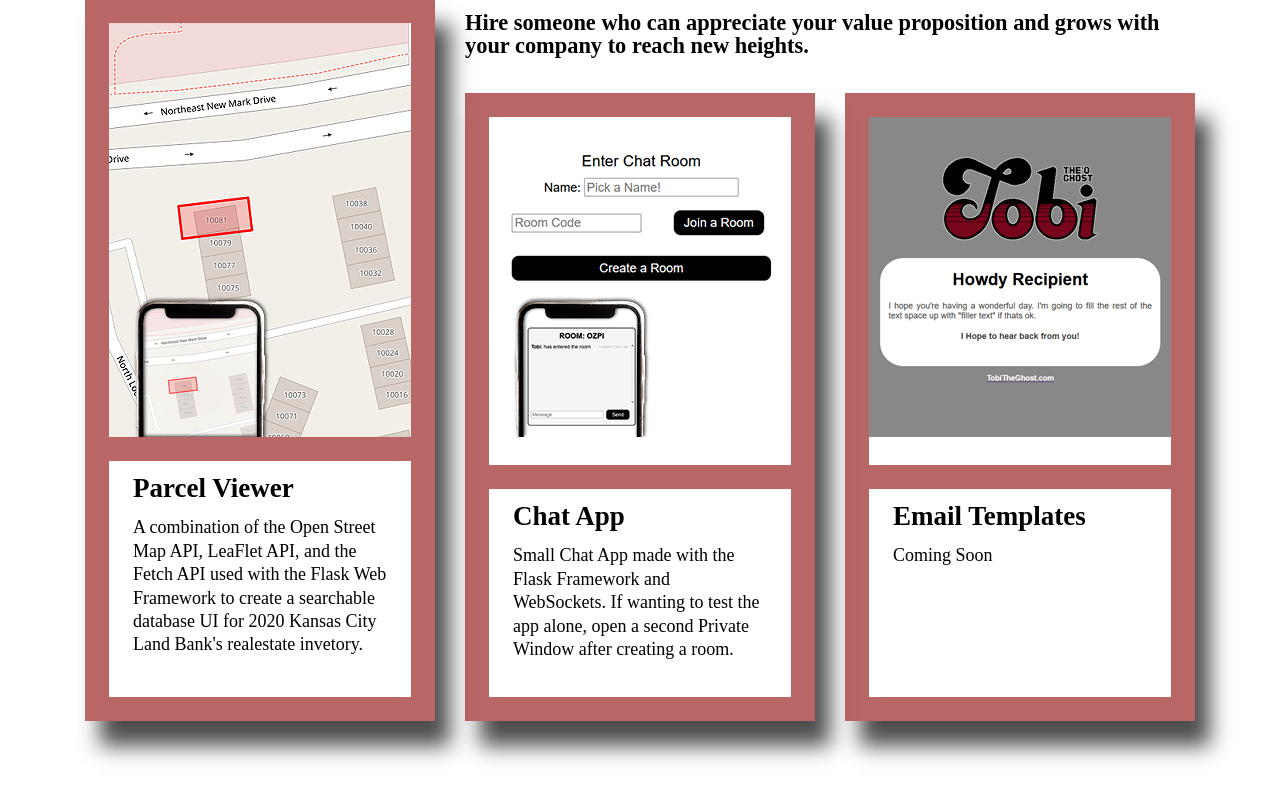
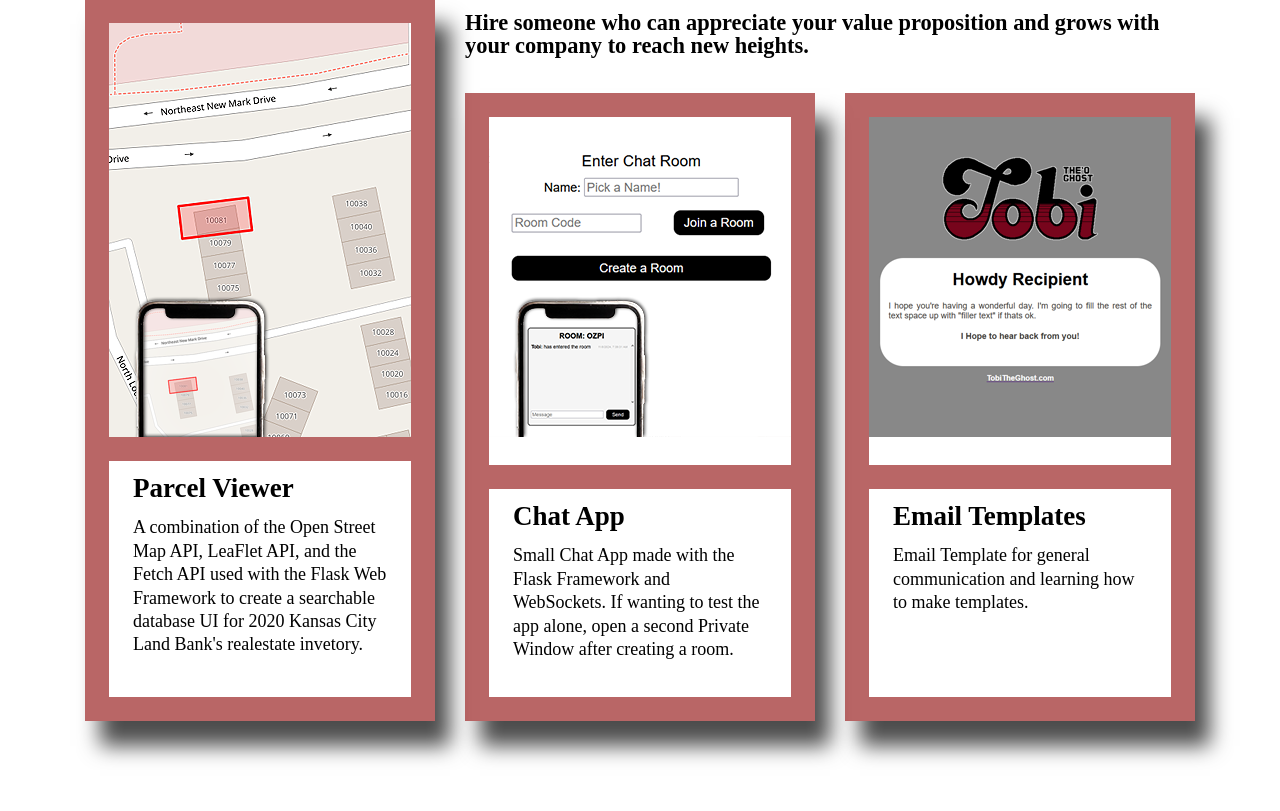
Before and after one commit to Tobitheghost/Tobitheghost.com, a Flask app: page / in a window 1280 px wide. Shown: the part 811-1622 px from the top of the page. Run offline with Flask 3, Linux system fonts and the light colour scheme.

Commit message:
Routine Update

```diff
--- a/website/templates/main/main.html
+++ b/website/templates/main/main.html
@@ -80,7 +80,7 @@
             </div>
             <div class="card_text">
                 <h2>Email Templates</h2>
-                <p>Coming Soon</p>
+                <p>Email Template for general communication and learning how to make templates.</p>
             </div>
         </article>
 
--- a/website/templates/pixel_art/pixel_art.html
+++ b/website/templates/pixel_art/pixel_art.html
@@ -19,7 +19,6 @@
             <img src="{{url_for('static', filename='pixel_art/images/Big NOur - Copy.png')}}"/>
         </div>
         <div class="social_svg_aside">
-            <!-- <div class="svg_container"> <a href="###"><svg  viewBox="0 0 25 25"><path d="M19 0h-14c-2.761 0-5 2.239-5 5v14c0 2.761 2.239 5 5 5h14c2.762 0 5-2.239 5-5v-14c0-2.761-2.238-5-5-5zm-11 19h-3v-11h3v11zm-1.5-12.268c-.966 0-1.75-.79-1.75-1.764s.784-1.764 1.75-1.764 1.75.79 1.75 1.764-.783 1.764-1.75 1.764zm13.5 12.268h-3v-5.604c0-3.368-4-3.113-4 0v5.604h-3v-11h3v1.765c1.396-2.586 7-2.777 7 2.476v6.759z"/></svg></a></div> -->
             <div class="svg_container"> <a href="###"><svg  viewBox="0,0,256,256" width="50px" height="50px"><g fill="#0F0F0F" fill-rule="nonzero" stroke="none" stroke-width="1" stroke-linecap="butt" stroke-linejoin="miter" stroke-miterlimit="10" stroke-dasharray="" stroke-dashoffset="0" font-family="none" font-weight="none" font-size="none" text-anchor="none" style="mix-blend-mode: normal"><g transform="scale(5.12,5.12)"><path d="M50.0625,10.4375c-1.84766,0.82031 -3.82812,1.37109 -5.91016,1.62109c2.125,-1.27344 3.75781,-3.28906 4.52344,-5.6875c-1.98437,1.17578 -4.19141,2.03125 -6.53125,2.49219c-1.875,-2 -4.54687,-3.24609 -7.50391,-3.24609c-5.67969,0 -10.28516,4.60156 -10.28516,10.28125c0,0.80469 0.09375,1.58984 0.26953,2.34375c-8.54687,-0.42969 -16.12109,-4.52344 -21.19531,-10.74609c-0.88672,1.52344 -1.39062,3.28906 -1.39062,5.17187c0,3.56641 1.8125,6.71484 4.57422,8.5625c-1.6875,-0.05469 -3.27344,-0.51953 -4.66016,-1.28906c0,0.04297 0,0.08594 0,0.12891c0,4.98438 3.54688,9.13672 8.24609,10.08594c-0.85937,0.23438 -1.76953,0.35938 -2.70703,0.35938c-0.66406,0 -1.30859,-0.0625 -1.9375,-0.1875c1.3125,4.08203 5.10938,7.0625 9.60547,7.14453c-3.51562,2.75781 -7.94922,4.39844 -12.76953,4.39844c-0.83203,0 -1.64844,-0.04687 -2.44922,-0.14453c4.54687,2.92188 9.95312,4.62109 15.76172,4.62109c18.91406,0 29.25781,-15.66797 29.25781,-29.25391c0,-0.44531 -0.01172,-0.89453 -0.02734,-1.33203c2.00781,-1.44922 3.75,-3.26172 5.12891,-5.32422z"></path></g></g></svg></a> </div>
             <div class="svg_container"> <a href="###"><svg  viewBox="0 0 24 24" fill="none"><path fill-rule="evenodd" clip-rule="evenodd" d="M12 18C15.3137 18 18 15.3137 18 12C18 8.68629 15.3137 6 12 6C8.68629 6 6 8.68629 6 12C6 15.3137 8.68629 18 12 18ZM12 16C14.2091 16 16 14.2091 16 12C16 9.79086 14.2091 8 12 8C9.79086 8 8 9.79086 8 12C8 14.2091 9.79086 16 12 16Z" fill="#0F0F0F"/>
                 <path d="M18 5C17.4477 5 17 5.44772 17 6C17 6.55228 17.4477 7 18 7C18.5523 7 19 6.55228 19 6C19 5.44772 18.5523 5 18 5Z" fill="#0F0F0F"/>
@@ -37,7 +36,6 @@
             <img src="{{url_for('static', filename='pixel_art/images/Brisif big - Copy.png')}}"/>
         </div>
         <div class="social_svg_aside">
-            <!-- <div class="svg_container"> <a href="###"><svg  viewBox="0 0 25 25"><path d="M19 0h-14c-2.761 0-5 2.239-5 5v14c0 2.761 2.239 5 5 5h14c2.762 0 5-2.239 5-5v-14c0-2.761-2.238-5-5-5zm-11 19h-3v-11h3v11zm-1.5-12.268c-.966 0-1.75-.79-1.75-1.764s.784-1.764 1.75-1.764 1.75.79 1.75 1.764-.783 1.764-1.75 1.764zm13.5 12.268h-3v-5.604c0-3.368-4-3.113-4 0v5.604h-3v-11h3v1.765c1.396-2.586 7-2.777 7 2.476v6.759z"/></svg></a></div> -->
             <div class="svg_container"> <a href="###"><svg  viewBox="0,0,256,256" width="50px" height="50px"><g fill="#0F0F0F" fill-rule="nonzero" stroke="none" stroke-width="1" stroke-linecap="butt" stroke-linejoin="miter" stroke-miterlimit="10" stroke-dasharray="" stroke-dashoffset="0" font-family="none" font-weight="none" font-size="none" text-anchor="none" style="mix-blend-mode: normal"><g transform="scale(5.12,5.12)"><path d="M50.0625,10.4375c-1.84766,0.82031 -3.82812,1.37109 -5.91016,1.62109c2.125,-1.27344 3.75781,-3.28906 4.52344,-5.6875c-1.98437,1.17578 -4.19141,2.03125 -6.53125,2.49219c-1.875,-2 -4.54687,-3.24609 -7.50391,-3.24609c-5.67969,0 -10.28516,4.60156 -10.28516,10.28125c0,0.80469 0.09375,1.58984 0.26953,2.34375c-8.54687,-0.42969 -16.12109,-4.52344 -21.19531,-10.74609c-0.88672,1.52344 -1.39062,3.28906 -1.39062,5.17187c0,3.56641 1.8125,6.71484 4.57422,8.5625c-1.6875,-0.05469 -3.27344,-0.51953 -4.66016,-1.28906c0,0.04297 0,0.08594 0,0.12891c0,4.98438 3.54688,9.13672 8.24609,10.08594c-0.85937,0.23438 -1.76953,0.35938 -2.70703,0.35938c-0.66406,0 -1.30859,-0.0625 -1.9375,-0.1875c1.3125,4.08203 5.10938,7.0625 9.60547,7.14453c-3.51562,2.75781 -7.94922,4.39844 -12.76953,4.39844c-0.83203,0 -1.64844,-0.04687 -2.44922,-0.14453c4.54687,2.92188 9.95312,4.62109 15.76172,4.62109c18.91406,0 29.25781,-15.66797 29.25781,-29.25391c0,-0.44531 -0.01172,-0.89453 -0.02734,-1.33203c2.00781,-1.44922 3.75,-3.26172 5.12891,-5.32422z"></path></g></g></svg></a> </div>
             <div class="svg_container"> <a href="###"><svg  viewBox="0 0 24 24" fill="none"><path fill-rule="evenodd" clip-rule="evenodd" d="M12 18C15.3137 18 18 15.3137 18 12C18 8.68629 15.3137 6 12 6C8.68629 6 6 8.68629 6 12C6 15.3137 8.68629 18 12 18ZM12 16C14.2091 16 16 14.2091 16 12C16 9.79086 14.2091 8 12 8C9.79086 8 8 9.79086 8 12C8 14.2091 9.79086 16 12 16Z" fill="#0F0F0F"/>
                 <path d="M18 5C17.4477 5 17 5.44772 17 6C17 6.55228 17.4477 7 18 7C18.5523 7 19 6.55228 19 6C19 5.44772 18.5523 5 18 5Z" fill="#0F0F0F"/>
@@ -92,7 +90,6 @@
             <img src="{{url_for('static', filename='pixel_art/images/Cash Card 400% - Copy.png')}}"/>
         </div>
         <div class="social_svg_aside">
-            <!-- <div class="svg_container"> <a href="###"><svg  viewBox="0 0 25 25"><path d="M19 0h-14c-2.761 0-5 2.239-5 5v14c0 2.761 2.239 5 5 5h14c2.762 0 5-2.239 5-5v-14c0-2.761-2.238-5-5-5zm-11 19h-3v-11h3v11zm-1.5-12.268c-.966 0-1.75-.79-1.75-1.764s.784-1.764 1.75-1.764 1.75.79 1.75 1.764-.783 1.764-1.75 1.764zm13.5 12.268h-3v-5.604c0-3.368-4-3.113-4 0v5.604h-3v-11h3v1.765c1.396-2.586 7-2.777 7 2.476v6.759z"/></svg></a></div> -->
             <div class="svg_container"> <a href="###"><svg  viewBox="0,0,256,256" width="50px" height="50px"><g fill="#0F0F0F" fill-rule="nonzero" stroke="none" stroke-width="1" stroke-linecap="butt" stroke-linejoin="miter" stroke-miterlimit="10" stroke-dasharray="" stroke-dashoffset="0" font-family="none" font-weight="none" font-size="none" text-anchor="none" style="mix-blend-mode: normal"><g transform="scale(5.12,5.12)"><path d="M50.0625,10.4375c-1.84766,0.82031 -3.82812,1.37109 -5.91016,1.62109c2.125,-1.27344 3.75781,-3.28906 4.52344,-5.6875c-1.98437,1.17578 -4.19141,2.03125 -6.53125,2.49219c-1.875,-2 -4.54687,-3.24609 -7.50391,-3.24609c-5.67969,0 -10.28516,4.60156 -10.28516,10.28125c0,0.80469 0.09375,1.58984 0.26953,2.34375c-8.54687,-0.42969 -16.12109,-4.52344 -21.19531,-10.74609c-0.88672,1.52344 -1.39062,3.28906 -1.39062,5.17187c0,3.56641 1.8125,6.71484 4.57422,8.5625c-1.6875,-0.05469 -3.27344,-0.51953 -4.66016,-1.28906c0,0.04297 0,0.08594 0,0.12891c0,4.98438 3.54688,9.13672 8.24609,10.08594c-0.85937,0.23438 -1.76953,0.35938 -2.70703,0.35938c-0.66406,0 -1.30859,-0.0625 -1.9375,-0.1875c1.3125,4.08203 5.10938,7.0625 9.60547,7.14453c-3.51562,2.75781 -7.94922,4.39844 -12.76953,4.39844c-0.83203,0 -1.64844,-0.04687 -2.44922,-0.14453c4.54687,2.92188 9.95312,4.62109 15.76172,4.62109c18.91406,0 29.25781,-15.66797 29.25781,-29.25391c0,-0.44531 -0.01172,-0.89453 -0.02734,-1.33203c2.00781,-1.44922 3.75,-3.26172 5.12891,-5.32422z"></path></g></g></svg></a> </div>
             <div class="svg_container"> <a href="###"><svg  viewBox="0 0 24 24" fill="none"><path fill-rule="evenodd" clip-rule="evenodd" d="M12 18C15.3137 18 18 15.3137 18 12C18 8.68629 15.3137 6 12 6C8.68629 6 6 8.68629 6 12C6 15.3137 8.68629 18 12 18ZM12 16C14.2091 16 16 14.2091 16 12C16 9.79086 14.2091 8 12 8C9.79086 8 8 9.79086 8 12C8 14.2091 9.79086 16 12 16Z" fill="#0F0F0F"/>
                 <path d="M18 5C17.4477 5 17 5.44772 17 6C17 6.55228 17.4477 7 18 7C18.5523 7 19 6.55228 19 6C19 5.44772 18.5523 5 18 5Z" fill="#0F0F0F"/>
@@ -110,7 +107,6 @@
             <img src="{{url_for('static', filename='pixel_art/images/Jazmine-export - Copy.png')}}"/>
         </div>
         <div class="social_svg_aside">
-            <!-- <div class="svg_container"> <a href="###"><svg  viewBox="0 0 25 25"><path d="M19 0h-14c-2.761 0-5 2.239-5 5v14c0 2.761 2.239 5 5 5h14c2.762 0 5-2.239 5-5v-14c0-2.761-2.238-5-5-5zm-11 19h-3v-11h3v11zm-1.5-12.268c-.966 0-1.75-.79-1.75-1.764s.784-1.764 1.75-1.764 1.75.79 1.75 1.764-.783 1.764-1.75 1.764zm13.5 12.268h-3v-5.604c0-3.368-4-3.113-4 0v5.604h-3v-11h3v1.765c1.396-2.586 7-2.777 7 2.476v6.759z"/></svg></a></div> -->
             <div class="svg_container"> <a href="###"><svg  viewBox="0,0,256,256" width="50px" height="50px"><g fill="#0F0F0F" fill-rule="nonzero" stroke="none" stroke-width="1" stroke-linecap="butt" stroke-linejoin="miter" stroke-miterlimit="10" stroke-dasharray="" stroke-dashoffset="0" font-family="none" font-weight="none" font-size="none" text-anchor="none" style="mix-blend-mode: normal"><g transform="scale(5.12,5.12)"><path d="M50.0625,10.4375c-1.84766,0.82031 -3.82812,1.37109 -5.91016,1.62109c2.125,-1.27344 3.75781,-3.28906 4.52344,-5.6875c-1.98437,1.17578 -4.19141,2.03125 -6.53125,2.49219c-1.875,-2 -4.54687,-3.24609 -7.50391,-3.24609c-5.67969,0 -10.28516,4.60156 -10.28516,10.28125c0,0.80469 0.09375,1.58984 0.26953,2.34375c-8.54687,-0.42969 -16.12109,-4.52344 -21.19531,-10.74609c-0.88672,1.52344 -1.39062,3.28906 -1.39062,5.17187c0,3.56641 1.8125,6.71484 4.57422,8.5625c-1.6875,-0.05469 -3.27344,-0.51953 -4.66016,-1.28906c0,0.04297 0,0.08594 0,0.12891c0,4.98438 3.54688,9.13672 8.24609,10.08594c-0.85937,0.23438 -1.76953,0.35938 -2.70703,0.35938c-0.66406,0 -1.30859,-0.0625 -1.9375,-0.1875c1.3125,4.08203 5.10938,7.0625 9.60547,7.14453c-3.51562,2.75781 -7.94922,4.39844 -12.76953,4.39844c-0.83203,0 -1.64844,-0.04687 -2.44922,-0.14453c4.54687,2.92188 9.95312,4.62109 15.76172,4.62109c18.91406,0 29.25781,-15.66797 29.25781,-29.25391c0,-0.44531 -0.01172,-0.89453 -0.02734,-1.33203c2.00781,-1.44922 3.75,-3.26172 5.12891,-5.32422z"></path></g></g></svg></a> </div>
             <div class="svg_container"> <a href="###"><svg  viewBox="0 0 24 24" fill="none"><path fill-rule="evenodd" clip-rule="evenodd" d="M12 18C15.3137 18 18 15.3137 18 12C18 8.68629 15.3137 6 12 6C8.68629 6 6 8.68629 6 12C6 15.3137 8.68629 18 12 18ZM12 16C14.2091 16 16 14.2091 16 12C16 9.79086 14.2091 8 12 8C9.79086 8 8 9.79086 8 12C8 14.2091 9.79086 16 12 16Z" fill="#0F0F0F"/>
                 <path d="M18 5C17.4477 5 17 5.44772 17 6C17 6.55228 17.4477 7 18 7C18.5523 7 19 6.55228 19 6C19 5.44772 18.5523 5 18 5Z" fill="#0F0F0F"/>
@@ -128,7 +124,6 @@
             <img src="{{url_for('static', filename='pixel_art/images/Nina Renee With Vine - Copy.gif')}}"/>
         </div>
         <div class="social_svg_aside">
-            <!-- <div class="svg_container"> <a href="###"><svg  viewBox="0 0 25 25"><path d="M19 0h-14c-2.761 0-5 2.239-5 5v14c0 2.761 2.239 5 5 5h14c2.762 0 5-2.239 5-5v-14c0-2.761-2.238-5-5-5zm-11 19h-3v-11h3v11zm-1.5-12.268c-.966 0-1.75-.79-1.75-1.764s.784-1.764 1.75-1.764 1.75.79 1.75 1.764-.783 1.764-1.75 1.764zm13.5 12.268h-3v-5.604c0-3.368-4-3.113-4 0v5.604h-3v-11h3v1.765c1.396-2.586 7-2.777 7 2.476v6.759z"/></svg></a></div> -->
             <div class="svg_container"> <a href="###"><svg  viewBox="0,0,256,256" width="50px" height="50px"><g fill="#0F0F0F" fill-rule="nonzero" stroke="none" stroke-width="1" stroke-linecap="butt" stroke-linejoin="miter" stroke-miterlimit="10" stroke-dasharray="" stroke-dashoffset="0" font-family="none" font-weight="none" font-size="none" text-anchor="none" style="mix-blend-mode: normal"><g transform="scale(5.12,5.12)"><path d="M50.0625,10.4375c-1.84766,0.82031 -3.82812,1.37109 -5.91016,1.62109c2.125,-1.27344 3.75781,-3.28906 4.52344,-5.6875c-1.98437,1.17578 -4.19141,2.03125 -6.53125,2.49219c-1.875,-2 -4.54687,-3.24609 -7.50391,-3.24609c-5.67969,0 -10.28516,4.60156 -10.28516,10.28125c0,0.80469 0.09375,1.58984 0.26953,2.34375c-8.54687,-0.42969 -16.12109,-4.52344 -21.19531,-10.74609c-0.88672,1.52344 -1.39062,3.28906 -1.39062,5.17187c0,3.56641 1.8125,6.71484 4.57422,8.5625c-1.6875,-0.05469 -3.27344,-0.51953 -4.66016,-1.28906c0,0.04297 0,0.08594 0,0.12891c0,4.98438 3.54688,9.13672 8.24609,10.08594c-0.85937,0.23438 -1.76953,0.35938 -2.70703,0.35938c-0.66406,0 -1.30859,-0.0625 -1.9375,-0.1875c1.3125,4.08203 5.10938,7.0625 9.60547,7.14453c-3.51562,2.75781 -7.94922,4.39844 -12.76953,4.39844c-0.83203,0 -1.64844,-0.04687 -2.44922,-0.14453c4.54687,2.92188 9.95312,4.62109 15.76172,4.62109c18.91406,0 29.25781,-15.66797 29.25781,-29.25391c0,-0.44531 -0.01172,-0.89453 -0.02734,-1.33203c2.00781,-1.44922 3.75,-3.26172 5.12891,-5.32422z"></path></g></g></svg></a> </div>
             <div class="svg_container"> <a href="###"><svg  viewBox="0 0 24 24" fill="none"><path fill-rule="evenodd" clip-rule="evenodd" d="M12 18C15.3137 18 18 15.3137 18 12C18 8.68629 15.3137 6 12 6C8.68629 6 6 8.68629 6 12C6 15.3137 8.68629 18 12 18ZM12 16C14.2091 16 16 14.2091 16 12C16 9.79086 14.2091 8 12 8C9.79086 8 8 9.79086 8 12C8 14.2091 9.79086 16 12 16Z" fill="#0F0F0F"/>
                 <path d="M18 5C17.4477 5 17 5.44772 17 6C17 6.55228 17.4477 7 18 7C18.5523 7 19 6.55228 19 6C19 5.44772 18.5523 5 18 5Z" fill="#0F0F0F"/>
```
